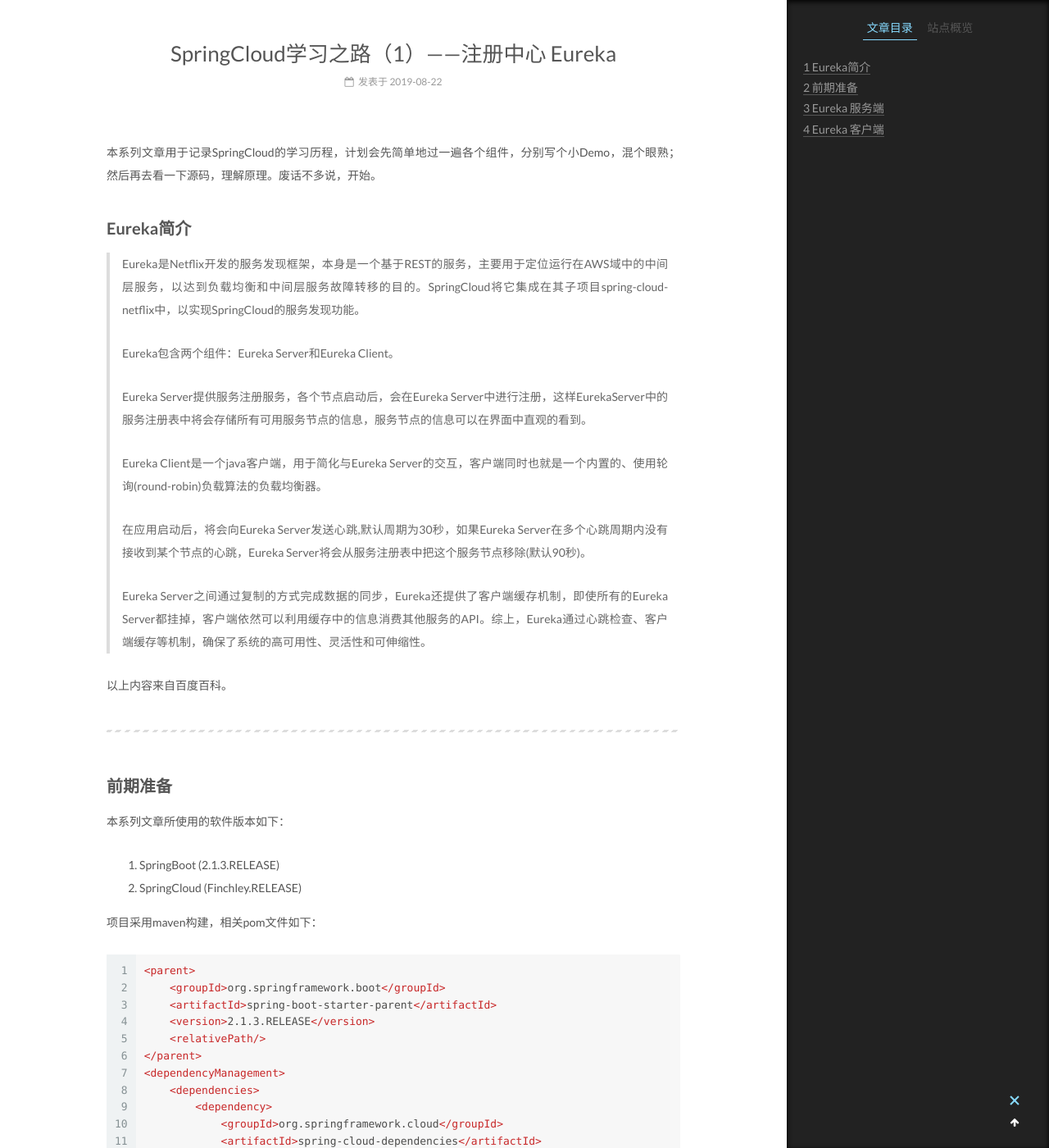
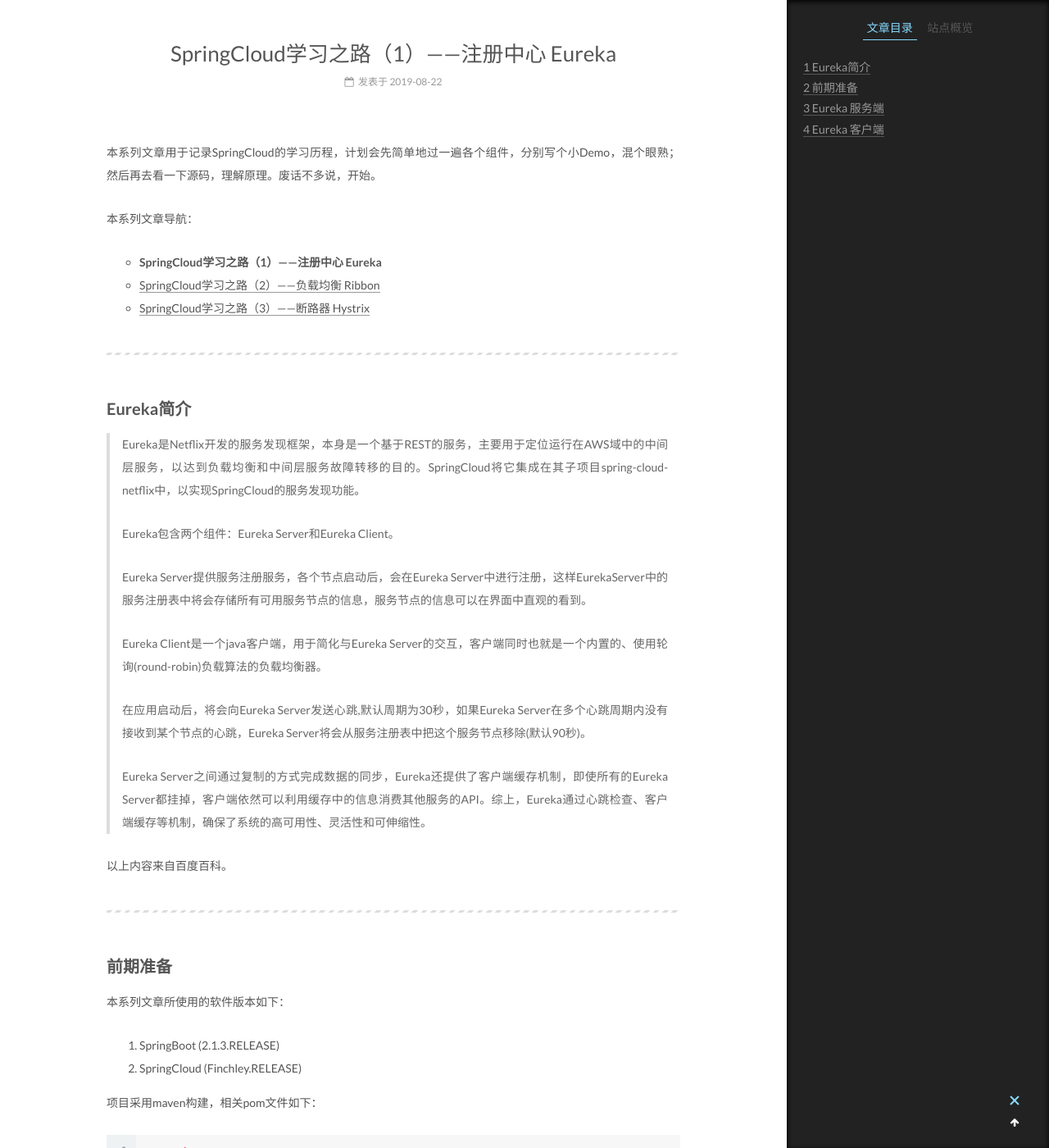
Before and after one commit to iamwzt/iamwzt.github.io, a Jekyll site: the page built from _posts/2019-08-22-SpringCloud学习之路（1） 注册中心 Eureka.md, in a window 1280 px wide and 1400 px high, scrolled down 295 px. Shown: the whole window at 82% size. Built offline with Jekyll 4.4.1, drawn with Linux system fonts in a browser that asks for light colours.

Commit message:
Update 2019-08-22-SpringCloud学习之路（1） 注册中心 Eureka.md

```diff
--- a/_posts/2019-08-22-SpringCloud学习之路（1） 注册中心 Eureka.md
+++ b/_posts/2019-08-22-SpringCloud学习之路（1） 注册中心 Eureka.md
@@ -11,6 +11,13 @@
 ---
 
 本系列文章用于记录SpringCloud的学习历程，计划会先简单地过一遍各个组件，分别写个小Demo，混个眼熟；然后再去看一下源码，理解原理。废话不多说，开始。
+
+本系列文章导航：
+- **SpringCloud学习之路（1）——注册中心 Eureka**
+- [SpringCloud学习之路（2）——负载均衡 Ribbon](https://iamwzt.github.io/2019/08/23/SpringCloud%E5%AD%A6%E4%B9%A0%E4%B9%8B%E8%B7%AF-2-%E8%B4%9F%E8%BD%BD%E5%9D%87%E8%A1%A1-Ribbon/)
+- [SpringCloud学习之路（3）——断路器 Hystrix](https://iamwzt.github.io/2019/08/23/SpringCloud%E5%AD%A6%E4%B9%A0%E4%B9%8B%E8%B7%AF-3-%E6%96%AD%E8%B7%AF%E5%99%A8-Hystrix/)
+
+---
 
 ## Eureka简介
 
```
